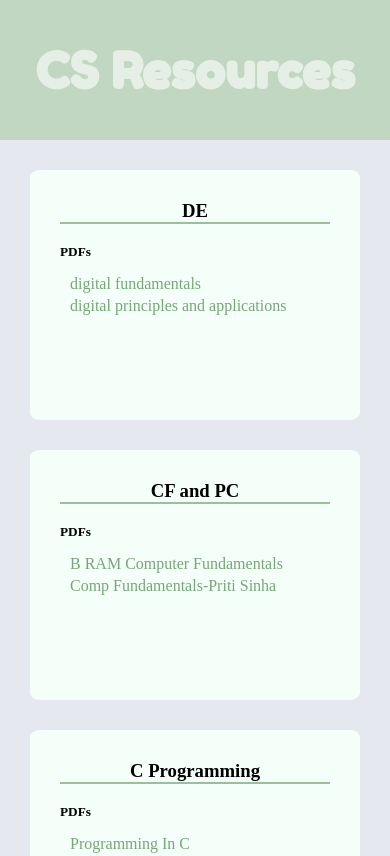
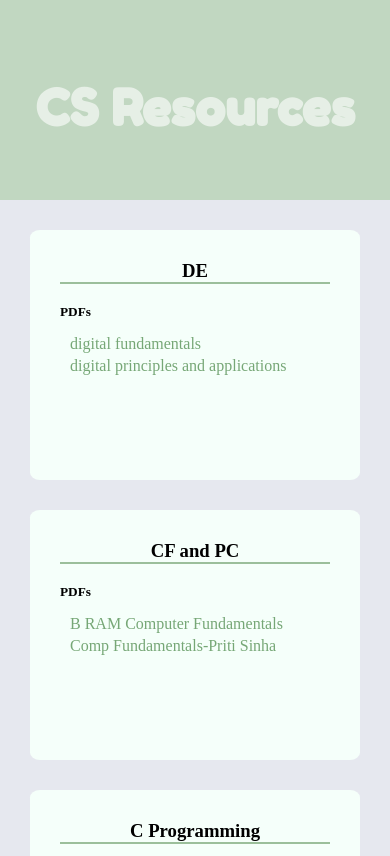
Before and after one commit to m17n1k/res, a plain HTML site: page index.html in a window 390 px wide. Shown: the top 856 px of the page. Drawn offline with Linux system fonts and the light colour scheme.

Commit message:
Add files via upload

```diff
--- a/styles.css
+++ b/styles.css
@@ -22,13 +22,20 @@ body {
 	text-align: center;
 	display: flex;
 	justify-content: center;
+	align-items: center;
+	flex-wrap: wrap;
 	padding-top: 40px;
+	padding-bottom: 20px;
+
+
 
 }
 .header > h1 {
 	font-family: 'Fredoka One', cursive;
 	font-size: 50px;
 	color: 	#E6EFE6;
+
+
 }
 
 .container {
@@ -86,3 +93,19 @@ body {
 	align-content: stretch;
 
 }
+
+
+@media (max-width:  500px) {
+	.header {
+		height: 200px;
+		padding-bottom: 25px;
+		font-size: 30px;
+		align-items: center;
+
+
+	}
+	.header h1 {
+
+
+	}
+}
```
